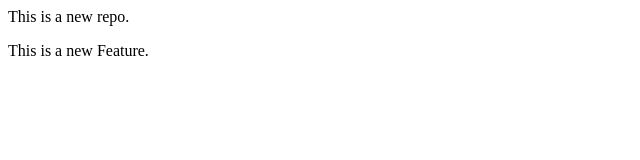
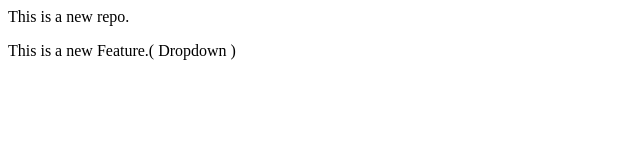
Before and after one commit to GameChanger09-CP/localrepo, a plain HTML site: page index.html in a window 1280 px wide. Shown: the full height of the page, 0-640 px from the left. Drawn offline with Linux system fonts and the light colour scheme.

Commit message:
add dropdown

```diff
--- a/index.html
+++ b/index.html
@@ -1,2 +1,2 @@
 <p> This is a new repo. </p>
-<p>This is a new Feature. </p>
+<p>This is a new Feature.( Dropdown ) </p>
```
